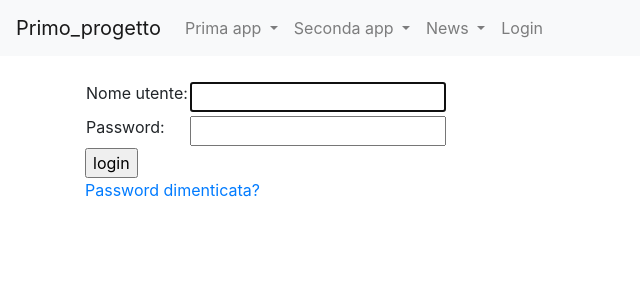
After one commit to TommasoFagnani/primo_progetto, a Django app: page /accounts/login/ in a window 1280 px wide. The commit adds this page. Shown: the top 300 px of the page, without its empty margins (0-640 px from the left). Run offline with Django 4.2, Linux system fonts and the light colour scheme.

Commit message:
Passo 24 : Autenticazione utenti

```diff
--- a/primo_progetto/settings.py
+++ b/primo_progetto/settings.py
@@ -95,6 +95,8 @@ DATABASES = {
     }
 }
 
+EMAIL_BACKEND = 'django.core.mail.backends.console.EmailBackend'
+
 
 # Password validation
 # https://docs.djangoproject.com/en/4.2/ref/settings/#auth-password-validators
@@ -114,6 +116,8 @@ AUTH_PASSWORD_VALIDATORS = [
     },
 ]
 
+# Redirect to home URL after login (Default redirects to /accounts/profile/)
+LOGIN_REDIRECT_URL = '/'
 
 # Internationalization
 # https://docs.djangoproject.com/en/4.2/topics/i18n/
--- a/primo_progetto/urls.py
+++ b/primo_progetto/urls.py
@@ -28,3 +28,7 @@ urlpatterns = [
     path('prova_pratica_1/', include("prova_pratica_1.urls",namespace="prova_pratica_1")),
 
 ]
+#Add Django site authentication urls (for login, logout, password management)
+urlpatterns += [
+    path('accounts/', include('django.contrib.auth.urls')),
+]
--- a/templates/base.html
+++ b/templates/base.html
@@ -17,6 +17,11 @@
     <script src="https://cdn.jsdelivr.net/npm/bootstrap@4.5.3/dist/js/bootstrap.min.js" integrity="sha384-w1Q4orYjBQndcko6MimVbzY0tgp4pWB4lZ7lr30WKz0vr/aWKhXdBNmNb5D92v7s" crossorigin="anonymous"></script>
   </head>
   <body>
+
+
+
+
+
 
 
     <nav class="navbar navbar-expand-lg navbar-light bg-light">
@@ -62,6 +67,26 @@
 
                 </div>
               </li>
+
+              {% if request.user.is_authenticated %}
+              <div class="nav-item dropdown">
+                <a class="nav-link dropdown-toggle" href="#" id="navbarDropdown" role="button"
+                  data-toggle="dropdown" aria-haspopup="true" aria-expanded="false">
+                {{ request.user.username }}
+                </a>
+                <div class="dropdown-menu" aria-labelledby="navbarDropdown">
+                  <div class="dropdown-divider"></div>
+                  <a class="dropdown-item" style="color:red" href="{% url 'logout' %}">Esci</a>
+                </div>
+              </div>
+            {% else %}
+              <li class="nav-item">
+                {% comment %} <a class="nav-link" href="{% url 'forms_app: registration_view' %}">Registrati</a> {% endcomment %}
+              </li>
+              <li class="nav-item">
+                <a class="nav-link" href="{% url 'login' %}">Login</a>
+              </li>
+            {% endif %}
           </ul>
         </div>
       </nav>
@@ -73,6 +98,8 @@
         {%block script%}
         {%endblock script%}
 
+
+
         </div>
 
   </body>
--- /dev/null
+++ b/templates/registration/login.html
@@ -0,0 +1,23 @@
+{% extends "base.html" %}
+{% block content %}
+{% if form.errors %}
+  <p>Username e Password non combaciano: riprova!</p>
+{% endif %}
+<form method="post" action="{% url 'login' %}">
+{% csrf_token %}
+<table>
+<tr>
+  <td>{{ form.username.label_tag }}</td>
+  <td>{{ form.username }}</td>
+</tr>
+<tr>
+  <td>{{ form.password.label_tag }}</td>
+  <td>{{ form.password }}</td>
+</tr>
+</table>
+<input type="submit" value="login" />
+<input type="hidden" name="next" value="{{ next }}" />
+</form>
+{# Assumes you setup the password_reset view in your URLconf #}
+<p><a href="{% url 'password_reset' %}">Password dimenticata?</a></p>
+{% endblock %}
--- /dev/null
+++ b/templates/registration/password_reset_complete.html
@@ -0,0 +1,5 @@
+{% extends "base.html" %}
+{% block content %}
+  <h1>Password cambiata con Successo!</h1>
+  <p><a href="{% url 'login' %}">Effettua il login</a></p>
+{% endblock %}
--- /dev/null
+++ b/templates/registration/password_reset_done.html
@@ -0,0 +1,5 @@
+{% extends "base.html" %}
+{% block content %}
+  <p>Ti abbiamo inviato via mail le istruzioni per il cambio password!. Visita la tua casella di posta e segui il link allegato per procedere.</p>
+
+{% endblock %}
--- /dev/null
+++ b/templates/registration/password_reset_email.html
@@ -0,0 +1,3 @@
+Qualcuno ha richiesto un password reset per l'account associato alla mail {{ email }}. Segui il link per procedere:
+{{ protocol}}://{{ domain }}{% url 'password_reset_confirm' uidb64=uid token=token %}
+<img src="https://i.gifer.com/USLT.gif">
```
Also changed, not shown: templates/registration/logged_out.html (added, +23 -0 lines), templates/registration/password_reset_confirm.html (added, +28 -0 lines), templates/registration/password_reset_form.html (added, +12 -0 lines), db.sqlite3.
